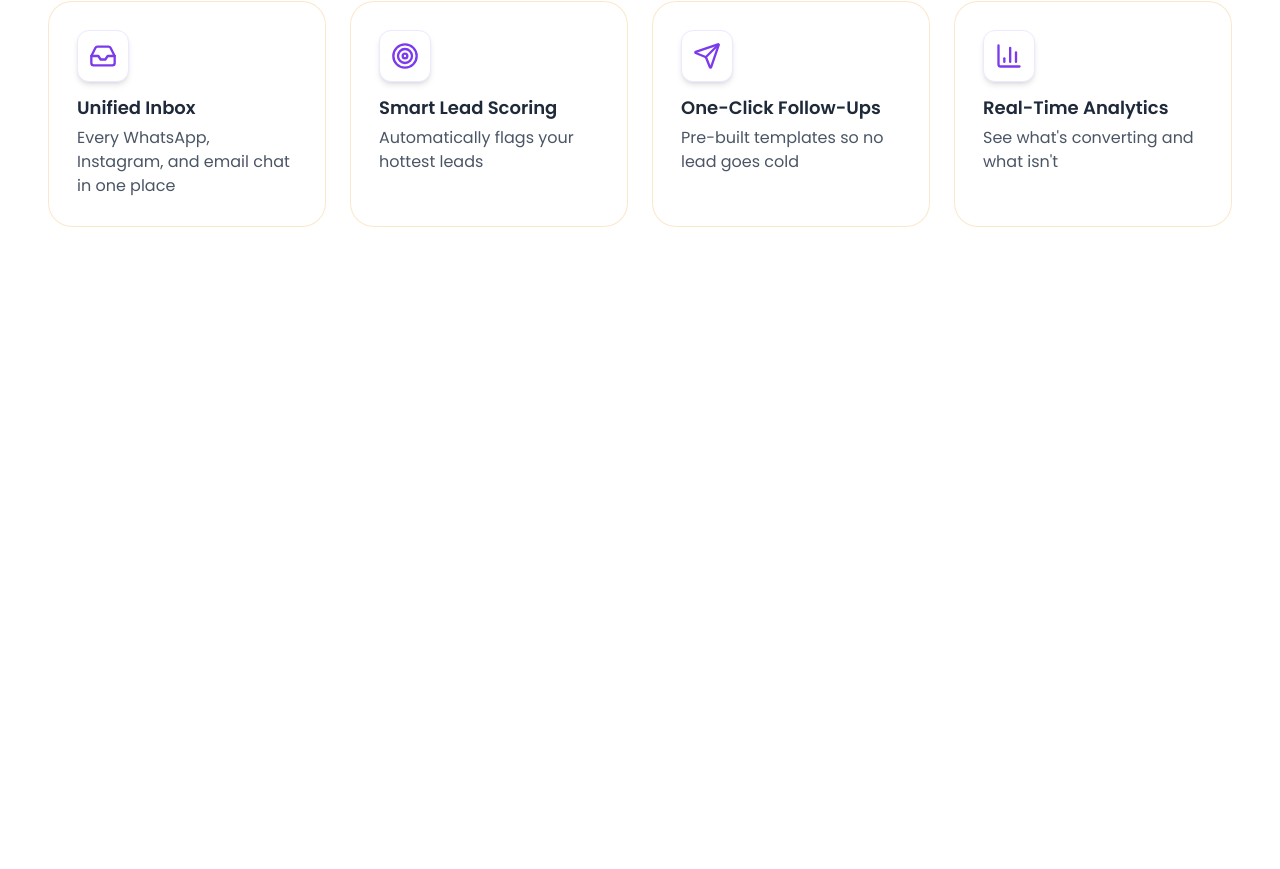
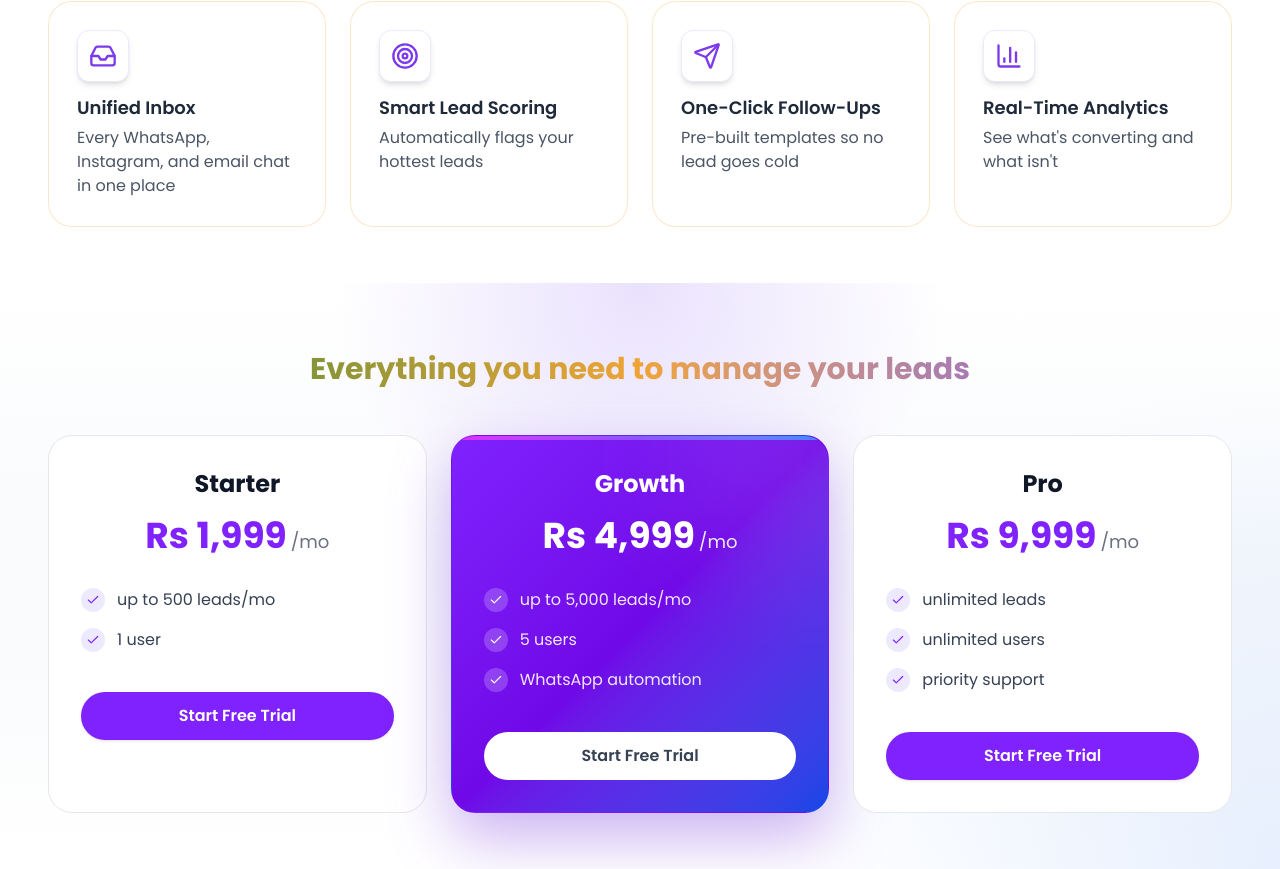
Before and after one commit to komalverma28419/NimbusCRM, a React (Vite) app: page / in a window 1280 px wide. Shown: the part 608-1477 px from the top of the page. Before the commit the page ends 891 px from the top, so only its background shows below. Built offline with nearby package versions, Linux system fonts and the light colour scheme.

Commit message:
Pricing section completed

```diff
--- a/src/App.jsx
+++ b/src/App.jsx
@@ -2,6 +2,7 @@ import React from 'react'
 import Navbar from './components/layout/Navbar'
 import Hero from './components/home/Hero'
 import Features from './components/home/Features'
+import Pricing from './components/home/pricing/Pricing'
 
 
 const App = () => {
@@ -10,6 +11,7 @@ const App = () => {
       <Navbar/>
       <Hero/>
       <Features/>
+      <Pricing/>
     </div>
   )
 }
--- a/src/components/home/Features.jsx
+++ b/src/components/home/Features.jsx
@@ -6,7 +6,9 @@ const Features = () => {
   return (
     <section id="features"className="py-6 md:py-10 xl:py-14  bg-white">
       <div className="max-w-7xl mx-auto px-6 lg:px-12">
+
         <Title text="Everything you need to manage your leads"/>
+
         <div className=" mt-10 grid gap-6 sm:grid-cols-2 lg:grid-cols-4">
           {features.map((feature) => {
             const Icon = feature.icon
--- /dev/null
+++ b/src/components/home/pricing/Pricing.jsx
@@ -0,0 +1,31 @@
+import React from "react";
+import Title from "../../ui/Title";
+import { plans } from "../../../data/pricingData";
+import PricingCard from "./PricingCard";
+
+
+const Pricing = () => {
+  return (
+    <section id="pricing" className="py-6 md:py-10 xl:py-14 relative overflow-hidden ">
+<div
+  className="
+    absolute
+    inset-0
+    -z-20
+    bg-[radial-gradient(circle_at_top,rgba(139,92,246,0.18),transparent_35%),radial-gradient(circle_at_bottom_right,rgba(59,130,246,0.12),transparent_35%),linear-gradient(to_bottom,#ffffff,#f8fafc,#ffffff)]
+  "
+/>      <div className=" max-w-7xl mx-auto px-6 lg:px-12 " >
+
+       <Title text="Everything you need to manage your leads"/>
+        <div
+          className="mt-12 grid lg:grid-cols-3 gap-6 ">
+          {plans.map((plan) =>(
+            <PricingCard key={plan.title} plan={plan}/>
+          ))}
+        </div>
+
+      </div>
+    </section>
+  )
+}
+export default Pricing;
--- /dev/null
+++ b/src/components/home/pricing/PricingCard.jsx
@@ -0,0 +1,60 @@
+import React from "react";
+import { Check } from "lucide-react";
+import Button from "../../ui/Button";
+
+const PricingCard = ({ plan }) => {
+  const isHighlighted = plan.title === "Growth";
+
+  return (
+    <div
+      className={`group relative overflow-hidden rounded-3xl border p-8 transition-all duration-500
+        hover:-translate-y-2 hover:shadow-2xl
+        ${
+          isHighlighted
+            ? "border-transparent bg-linear-to-br from-violet-600 via-violet-700 to-blue-700 shadow-[0_25px_60px_rgba(109,40,217,0.35)]"
+            : "border-gray-200 bg-white hover:border-violet-300 hover:shadow-violet-100"
+        }`}>
+        <div
+            className={`absolute left-0 top-0 h-1 bg-linear-to-r from-fuchsia-500 via-violet-500
+            to-blue-500 transition-all duration-500
+            ${isHighlighted ? "w-full" : "w-0 group-hover:w-full"}`}
+        />
+
+        {isHighlighted && (
+            <div className=" absolute -top-20 -right-16 h-52 w-52 rounded-full  bg-white/10 blur-3xl "/>
+        )}
+
+        <h3 className={`text-center text-2xl font-bold ${isHighlighted ? "text-white" : "text-gray-900"}`}>
+            {plan.title}
+        </h3>
+
+        <div className="mt-4 text-center">
+            <span className={`text-4xl font-bold ${isHighlighted ? "text-white" : "text-violet-600"}`}>
+                {plan.price}
+            </span>
+            <span className={`ml-1 text-lg ${isHighlighted ? "text-violet-100" : "text-gray-500"}`}>
+                /mo
+            </span>
+        </div>
+
+        <ul className="mt-8 space-y-4">
+            {plan.features.map((feature) => (
+            <li key={feature.name} className="flex items-center gap-3">
+                <div
+                className={`flex h-6 w-6 items-center justify-center rounded-full transition-all duration-300 ${
+                    isHighlighted ? "bg-white/20 text-white" : "bg-violet-100 text-violet-600"}`}>
+                <Check size={14} />
+                </div>
+                <span className={`${ isHighlighted ? "text-white/90" : "text-gray-700"}`}>
+                    {feature.name}
+                </span>
+            </li>
+            ))}
+        </ul>
+
+        <Button text="Start Free Trial" variant={isHighlighted ? "tertiary" : "primary"}
+        className="mt-10 w-full justify-center"/>
+    </div>
+  )
+}
+export default PricingCard;
--- a/src/components/ui/Button.jsx
+++ b/src/components/ui/Button.jsx
@@ -98,12 +98,12 @@ const Button = ({
   };
 
   const variants = {
-    primary: ` bg-violet-600 text-white shadow-sm hover:bg-violet-700 hover:-translate-y-0.5`,
+    primary: `bg-violet-600 text-white shadow-sm hover:bg-violet-700 hover:-translate-y-0.5`,
 
     secondary: ` bg-white text-gray-900 border border-gray-300 shadow-sm hover:border-secondary
     hover:bg-secondary/90 hover:text-white hover:text-secondary hover:-translate-y-0.5 hover:shadow-md`,
 
-    ghost: `bg-transparent text-gray-700 hover:bg-gray-100 hover:text-violet-600`,
+    tertiary: `bg-white text-gray-700 hover:bg-gray-100 hover:text-violet-600`,
   }
 
   return (
@@ -111,7 +111,7 @@ const Button = ({
       type={type}
       onClick={onClick}
       disabled={disabled}
-      className={`${baseStyle} ${sizes[size]} ${variants[variant]} ${className}`}
+      className={`${className} ${baseStyle} ${sizes[size]} ${variants[variant]} `}
       {...props}
     >
       {icon && iconPosition === "left" && (
--- /dev/null
+++ b/src/data/pricingData.jsx
@@ -0,0 +1,29 @@
+export const plans = [
+  {
+    title: "Starter",
+    price: "Rs 1,999",
+    features:[
+      { name: "up to 500 leads/mo"},
+      { name: "1 user"}
+    ]
+  },
+  {
+    title: "Growth",
+    price: "Rs 4,999",
+    features:[
+      {name:"up to 5,000 leads/mo"},
+      {name: "5 users"},
+      {name: "WhatsApp automation"}
+    ]
+  },
+  {
+    title: "Pro",
+    price: "Rs 9,999",
+
+    features:[
+      {name: "unlimited leads"},
+      {name: "unlimited users"},
+      {name: "priority support"}
+    ]
+  },
+]
```
Also changed, not shown: src/index.css (line endings or trailing spaces).
